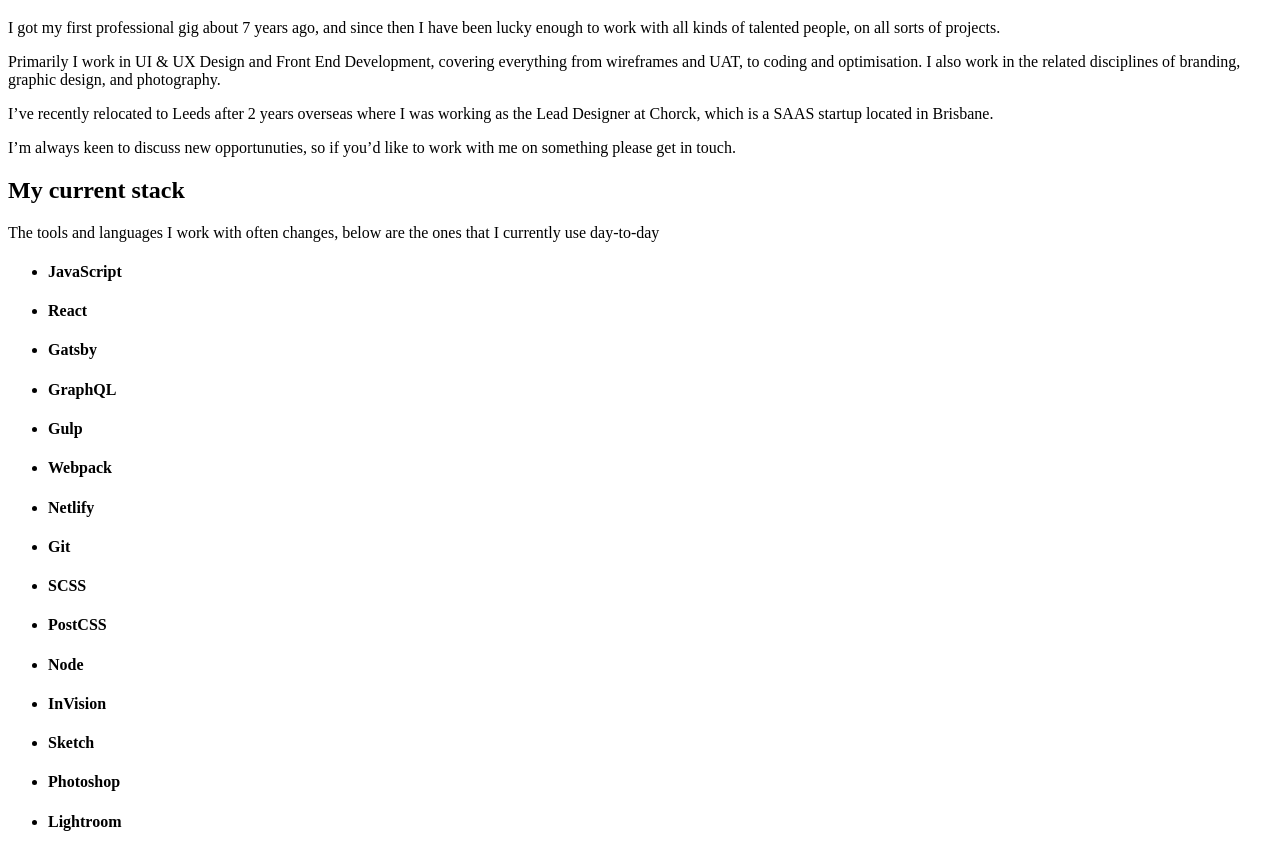
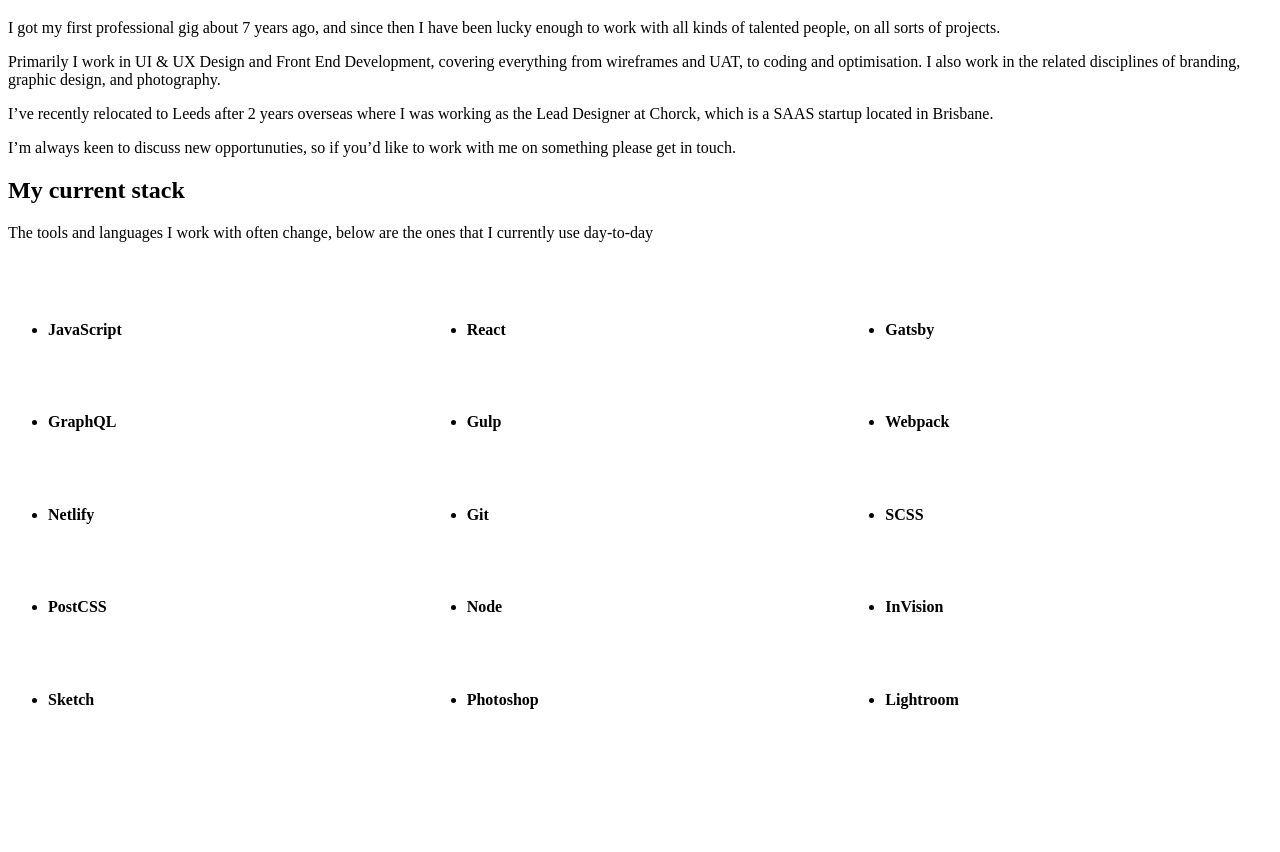
Before and after one commit to ianmilliken/portfolio, a Gatsby site: page /about in a window 1280 px wide. Shown: the part 61-913 px from the top of the page. After the commit the page ends 807 px from the top, so only its background shows below. Built offline with nearby package versions, Linux system fonts and the light colour scheme; Gatsby itself is replaced by a stand-in of ours.

Commit message:
Update logic for about page + styles

```diff
--- a/content/about/index.md
+++ b/content/about/index.md
@@ -1,7 +1,7 @@
 ---
 title: "A british born designer + developer living in Leeds, UK"
 skill_title: "My current stack"
-skill_intro: "The tools and languages I work with often changes, below are the ones that I currently use day-to-day"
+skill_intro: "The tools and languages I work with often change, below are the ones that I currently use day-to-day"
 skills:
   - JavaScript
   - React
--- a/src/components/About/About.css
+++ b/src/components/About/About.css
@@ -1,7 +1,12 @@
-.about {
-    display: flex;
-    justify-content: center;
-    align-content: center;
-    align-items: center;
-    min-height: 300px;
+.skills {
+	display: grid;
+	grid-gap: 2rem;
+	grid-template-columns: 1fr 1fr 1fr;
+	margin-top: 3.6rem;
+	&__item {
+		display: block;
+		padding: 2rem;
+		text-align: center;
+		background-color: #01CF97;
+	}
 }
--- a/src/components/About/About.jsx
+++ b/src/components/About/About.jsx
@@ -22,26 +22,25 @@
 	render() {
 		const postList = this.getPostList()
 	  	return (
+			postList.map(post => (
 				<div className="container">
-		  		<div className="banner">
-					<p>{this.props.skills}</p>
-					{ postList.map(post => (
-						<div className="banner">
+					<div key={post} className="banner">
 						<h1 className="header-offset">{post.title}</h1>
 						<div dangerouslySetInnerHTML={{ __html: post.html }}></div>
+					</div>
+					<div className="content">
 						<h2>{post.skill_title}</h2>
 						<p>{post.skill_intro}</p>
-							<ul className="list">
+						<ul className="skills">
 							{ post.skills.map(skill => (
-									<li key={skill} className="item">
-										<h4 className="item__title">{skill}</h4>
+								<li key={skill} className="skills__item">
+									<h4 className="skills__title">{skill}</h4>
 								</li>
 							))}
 						</ul>
 					</div>
-					))}
 				</div>
-			</div>
+			))
 		)
 	}
 }
--- a/src/layouts/index.css
+++ b/src/layouts/index.css
@@ -242,6 +242,19 @@
   }
 }
 
+.content {
+  & h2 {
+    margin-top: 8.6rem;
+    font-weight: 700;
+  }
+  & h2 + p:first-of-type {
+    margin-top: 1.6rem;
+  }
+  & p {
+    font-size: 1.8rem;
+  }
+}
+
 
 /*
  *
```
Lines whose indentation alone changed are shown as unchanged.
